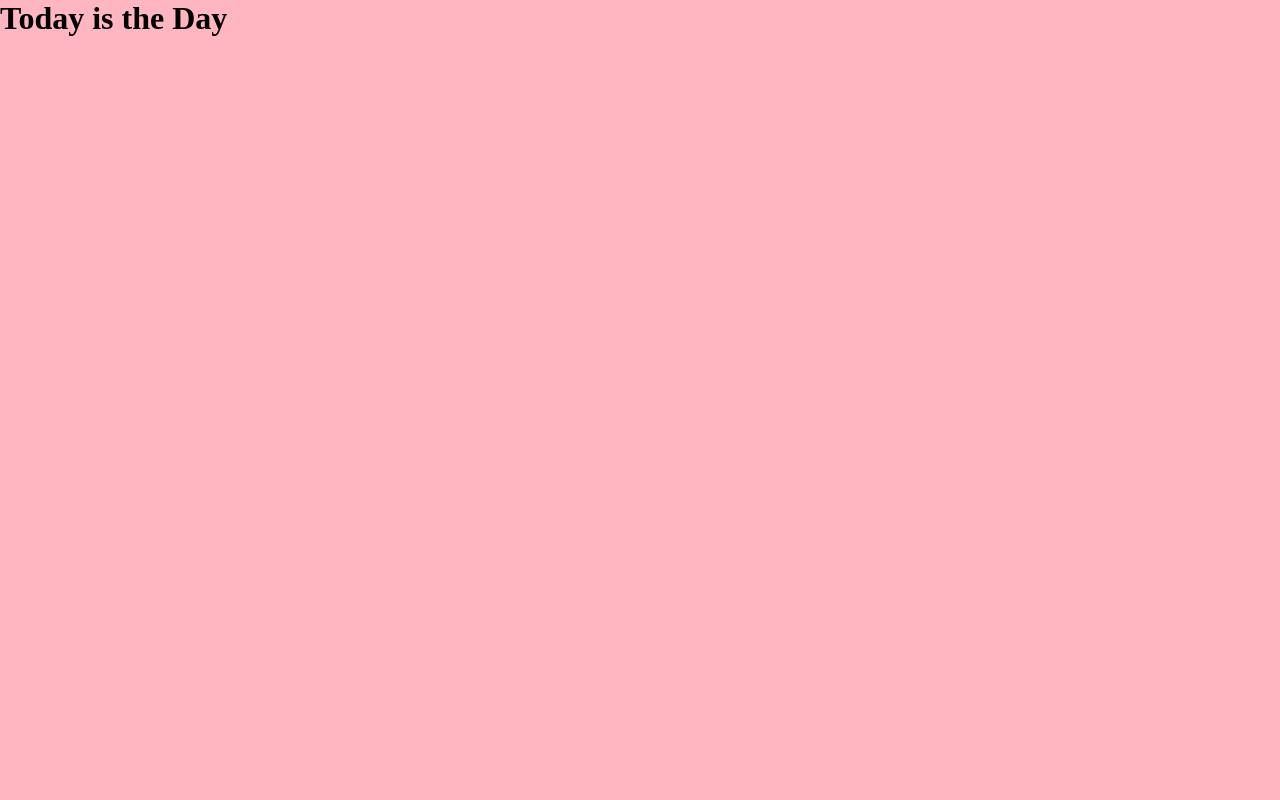
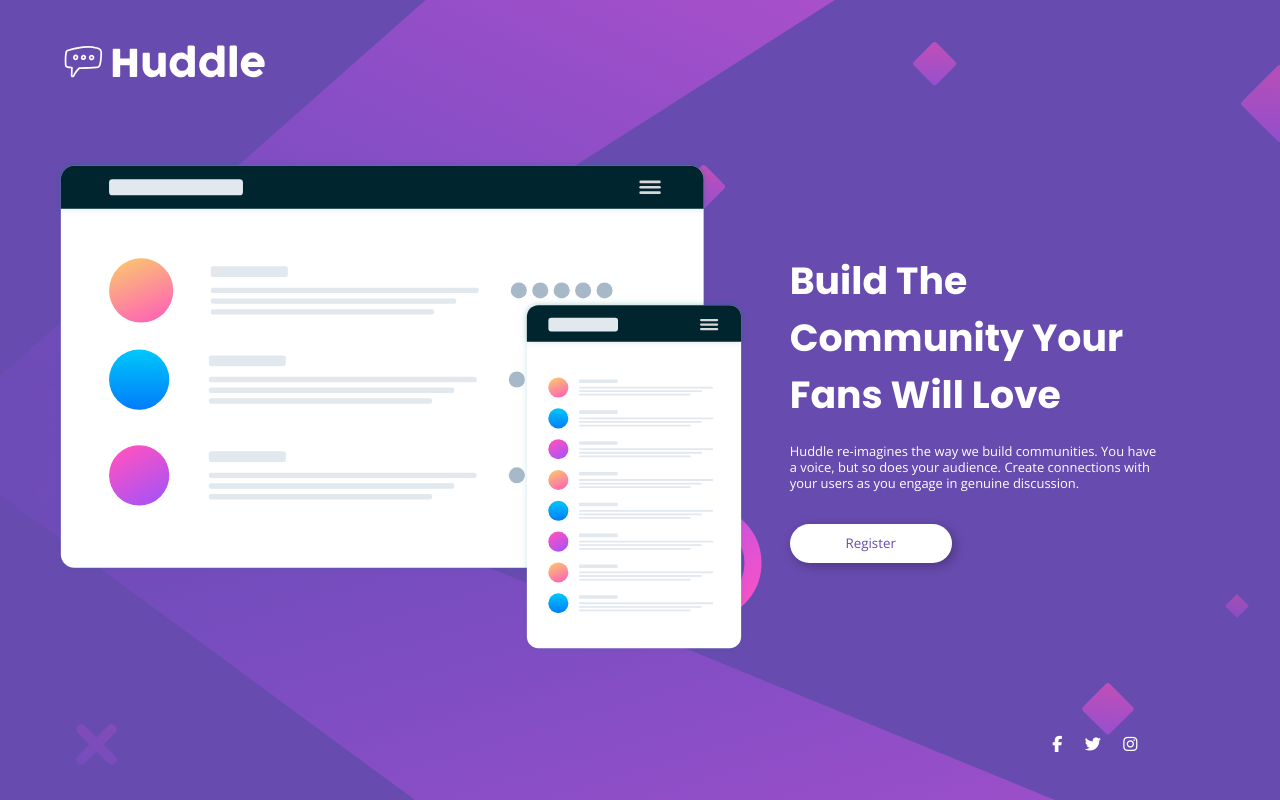
Before and after one commit to heytulsiprasad/huddle-form-fem, a website: page index.html in a window 1280 px wide. Drawn offline with nearby package versions, Linux system fonts and the light colour scheme.

Commit message:
:computer: desktop first build

```diff
--- a/index.html
+++ b/index.html
@@ -1,35 +1,64 @@
 <!DOCTYPE html>
 <html lang="en">
-<head>
-  <meta charset="UTF-8">
-  <meta name="viewport" content="width=device-width, initial-scale=1.0"> <!-- displays site properly based on user's device -->
+    <head>
+        <meta charset="UTF-8" />
+        <meta name="viewport" content="width=device-width, initial-scale=1.0" />
+        <!-- displays site properly based on user's device -->
 
-  <link rel="icon" type="image/png" sizes="32x32" href="./images/favicon-32x32.png">
-  <link rel="stylesheet" href="css/style.css">
-  <title>Frontend Mentor | Huddle landing page with single introductory section</title>
-
-  <!-- Feel free to remove these styles or customise in your own stylesheet 👍 -->
-  <!-- <style>
-    .attribution { font-size: 11px; text-align: center; }
-    .attribution a { color: hsl(228, 45%, 44%); }
-  </style> -->
-</head>
-<body>
-
-  <!-- Build The Community Your Fans Will Love
-
-  Huddle re-imagines the way we build communities. You have a voice, but so does your audience.
-  Create connections with your users as you engage in genuine discussion.
-
-  Register -->
-
-  <h1>Today is the Day</h1>
-
-  <!-- <footer>
-    <p class="attribution">
-      Challenge by <a href="https://www.frontendmentor.io?ref=challenge" target="_blank">Frontend Mentor</a>.
-      Coded by <a href="#">Your Name Here</a>.
-    </p>
-  </footer> -->
-</body>
+        <link
+            rel="icon"
+            type="image/png"
+            sizes="32x32"
+            href="./images/favicon-32x32.png"
+        />
+        <link
+            href="https://fonts.googleapis.com/css2?family=Open+Sans&family=Poppins:wght@400;700&display=swap"
+            rel="stylesheet"
+        />
+        <script
+            src="https://kit.fontawesome.com/8221a5b36b.js"
+            crossorigin="anonymous"
+        ></script>
+        <link rel="stylesheet" href="css/style.css" />
+        <title>
+            Frontend Mentor | Huddle landing page with single introductory
+            section
+        </title>
+    </head>
+    <body class="container">
+        <div class="cover_logo">
+            <img
+                src="images/logo.svg"
+                alt="logo-huddle"
+                class="cover_logo-image"
+            />
+        </div>
+        <main class="main">
+            <div class="hero_cover">
+                <img
+                    src="images/illustration-mockups.svg"
+                    alt="mockups"
+                    class="hero_cover-image"
+                />
+            </div>
+            <div class="hero_content">
+                <h1 class="heading-primary">
+                    Build The Community Your Fans Will Love
+                </h1>
+                <p class="para-primary">
+                    Huddle re-imagines the way we build communities. You have a
+                    voice, but so does your audience. Create connections with
+                    your users as you engage in genuine discussion.
+                </p>
+                <button class="button-singular">
+                    Register
+                </button>
+            </div>
+        </main>
+        <footer class="footer">
+            <i class="fab fa-facebook-f icon"></i>
+            <i class="fab fa-twitter icon"></i>
+            <i class="fab fa-instagram icon"></i>
+        </footer>
+    </body>
 </html>
--- a/sass/_base.scss
+++ b/sass/_base.scss
@@ -3,9 +3,20 @@
 *::before {
     margin: 0;
     padding: 0;
-    box-sizing: inherit;
+    box-sizing: border-box;
+}
+
+:root {
+    --color-primary-violet: hsl(257, 40%, 49%);
+    --font-heading: 'Poppins', sans-serif;
+    --font-body: 'Open Sans', sans-serif;
+}
+
+html {
+    font-size: 67.5%;
 }
 
 body {
-    background-color: lightpink;
+    background-color: var(--color-primary-violet);
+    background-image: url(../images/bg-desktop.svg);
 }
--- a/sass/_components.scss
+++ b/sass/_components.scss
@@ -0,0 +1,69 @@
+.hero_cover {
+    padding: 1rem;
+    padding-left: 5rem;
+
+    &-image {
+        width: 100%;
+    }
+}
+
+.hero_content {
+    margin: auto 1rem;
+    padding: 1rem 2rem;
+    width: 40%;
+
+    .heading-primary {
+        font-family: var(--font-heading);
+        font-size: 3.5rem;
+        color: #fff;
+        font-weight: 700;
+        padding-left: 0;
+        margin-bottom: 1rem;
+        width: 85%;
+    }
+
+    .para-primary {
+        color: #fff;
+        font-family: var(--font-body);
+        padding: 1rem 4rem;
+        padding-left: 0;
+        line-height: 1.45rem;
+        width: 90%;
+        font-size: 1.2rem;
+    }
+
+    .button-singular {
+        border: none;
+        padding: 1rem 3rem;
+        background-color: #fff;
+        border-radius: 5rem;
+        cursor: pointer;
+        font-family: var(--font-body);
+        color: var(--color-primary-violet);
+        box-shadow: 3px 3px 1rem rgba(0, 0, 0, 0.267);
+        margin-top: 2rem;
+        transition: all .2s;
+        width: 15rem;
+
+        &:hover {
+            transform: translateY(-2px);
+        }
+
+        &:active {
+            transform: translateY(-2px) scale(.98);
+        }
+    }
+}
+
+.footer {
+    color: #fff;
+    font-size: 1.5rem;
+    padding: 2rem 4rem;
+    position: relative;
+    right: 7.5rem;
+
+    &>* {
+        margin-right: 1.7rem;
+        cursor: pointer;
+    }
+}
--- a/sass/_layouts.scss
+++ b/sass/_layouts.scss
@@ -0,0 +1,23 @@
+.container {
+    display: flex;
+    flex-direction: column;
+    justify-content: space-around;
+    min-height: 100vh;
+}
+
+.main {
+    display: flex;
+}
+
+.cover_logo {
+    padding: 1rem;
+    padding-left: 5rem;
+
+    &-image {
+        width: 20rem;
+    }
+}
+
+.footer {
+    align-self: flex-end;
+}
--- a/sass/main.scss
+++ b/sass/main.scss
@@ -1 +1,4 @@
 @import "base";
+@import "mixins";
+@import "components";
+@import "layouts";
```
Also changed, not shown: css/style.css.
